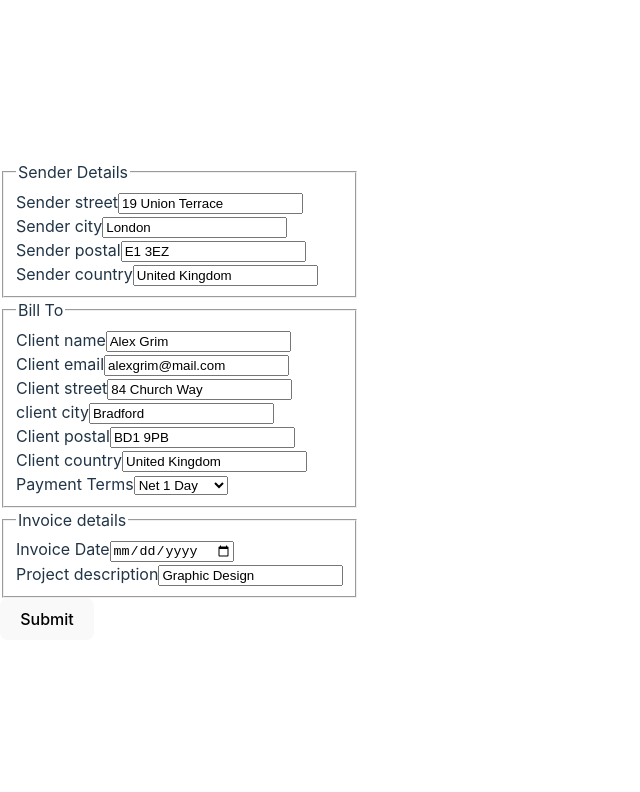
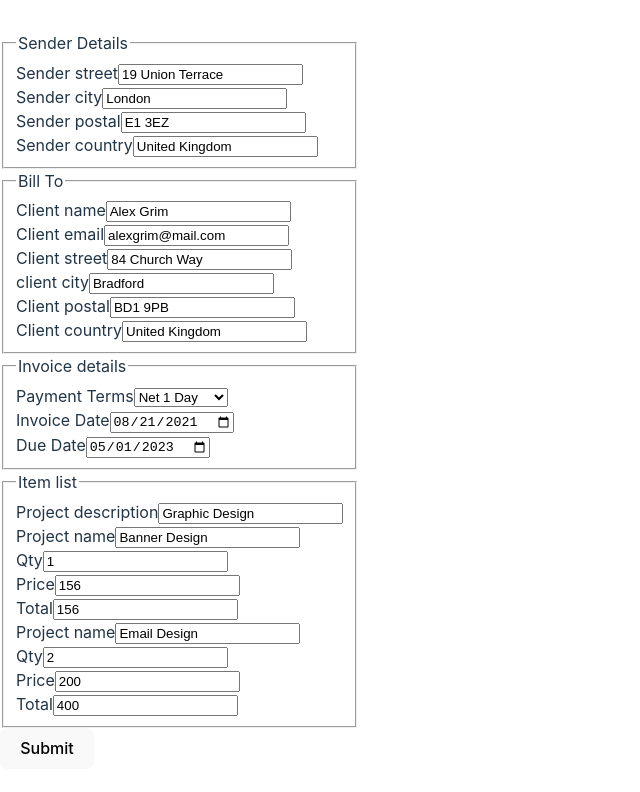
Before and after one commit to queseri/react-forms-demo, a React (Vite) app: page / in a window 1280 px wide. Shown: the top 792 px of the page, without its empty margins (0-640 px from the left). Built offline with nearby package versions, Linux system fonts and the light colour scheme.

Commit message:
fix: payment date fixed using watch and value

```diff
--- a/src/AppController.tsx
+++ b/src/AppController.tsx
@@ -1,6 +1,6 @@
 import React, { useEffect } from "react";
 import { useForm } from "react-hook-form";
-import add  from "date-fns/add";
+import add from "date-fns/add";
 import format from "date-fns/format";
 import CustomInput from "./components/CustomInput";
 import CustomSelect from "./components/CustomSelect";
@@ -24,12 +24,20 @@ type FormValues = {
   createdAt: string;
   description: string;
   paymentTerms: any;
-  paymentDue: Date;
+  paymentDue: string;
+  items: ICosting[];
 };
+
+export interface ICosting {
+  name: string;
+  quantity: number;
+  price: number;
+  total: number;
+}
 
 const AppController = () => {
   const invoice = dataList;
-  const initialState = {
+  const initialState: FormValues = {
     senderAddress: {
       street: invoice.senderAddress.street,
       postal: invoice.senderAddress.postCode,
@@ -44,10 +52,11 @@ const AppController = () => {
     },
     clientName: invoice.clientName,
     clientEmail: invoice.clientEmail,
-    createdAt: format(new Date(invoice.createdAt), "yyyy/MM/dd"),
+    createdAt: format(new Date(invoice.createdAt), "yyyy-MM-dd"),
     description: invoice.description,
     paymentTerms: 1,
-    paymentDue: new Date(invoice.paymentDue),
+    paymentDue: format(new Date(invoice.paymentDue), "yyyy-MM-dd"),
+    items: invoice.items,
   };
 
   const { control, handleSubmit, watch, setValue } = useForm<FormValues>({
@@ -55,25 +64,42 @@ const AppController = () => {
   });
 
   const payment = watch("paymentTerms");
-  console.log(payment);
+  const itemsWatch = watch("items");
+  //  console.log(payment)
+  //  console.log(itemsWatch);
 
   useEffect(() => {
     // update the days when payment terms have been selected
     switch (payment) {
-      case 1:
-        setValue("paymentDue", add(Date.now(), { days: 1 }));
+      case "1":
+        setValue(
+          "paymentDue",
+          format(add(Date.now(), { days: 1 }), "yyyy-MM-dd")
+        );
         break;
-      case 6:
-        setValue("paymentDue", add(Date.now(), { days: 6 }));
+      case "6":
+        setValue(
+          "paymentDue",
+          format(add(Date.now(), { days: 6 }), "yyyy-MM-dd")
+        );
         break;
-      case 7:
-        setValue("paymentDue", add(Date.now(), { days: 7 }));
+      case "7":
+        setValue(
+          "paymentDue",
+          format(add(Date.now(), { days: 7 }), "yyyy-MM-dd")
+        );
         break;
-      case 14:
-        setValue("paymentDue", add(Date.now(), { days: 14 }));
+      case "14":
+        setValue(
+          "paymentDue",
+          format(add(Date.now(), { days: 14 }), "yyyy-MM-dd")
+        );
         break;
       default:
-        setValue("paymentDue", add(Date.now(), { days: 30 }));
+        setValue(
+          "paymentDue",
+          format(add(Date.now(), { days: 30 }), "yyyy-MM-dd")
+        );
     }
     console.log(payment);
     console.log(invoice.paymentDue);
@@ -230,6 +256,10 @@ const AppController = () => {
             },
           }}
         />
+      </fieldset>
+
+      <fieldset>
+        <legend>Invoice details</legend>
         <CustomSelect
           name="paymentTerms"
           control={control}
@@ -242,9 +272,6 @@ const AppController = () => {
             { value: 30, label: "Net 30 days" },
           ]}
         />
-      </fieldset>
-      <fieldset>
-        <legend>Invoice details</legend>
         <CustomInput
           type="date"
           name="createdAt"
@@ -254,7 +281,19 @@ const AppController = () => {
             required: "Date is required",
           }}
         />
+        <CustomInput
+          type="date"
+          name="paymentDue"
+          labelText="Due Date"
+          control={control}
+          rules={{
+            required: "Date is required",
+          }}
+        />
+      </fieldset>
 
+      <fieldset>
+        <legend>Item list</legend>
         <CustomInput
           type="text"
           name="description"
@@ -269,6 +308,58 @@ const AppController = () => {
             },
           }}
         />
+        {invoice.items.map((item, index) => (
+          <div key={item.name}>
+            <CustomInput
+              type="text"
+              name={`items.${index}.name`}
+              labelText="Project name"
+              control={control}
+              rules={{
+                required: "Project name is required",
+                minLength: { value: 4, message: "must be greater than 4" },
+                maxLength: {
+                  value: 40,
+                  message: "Project name  must be less than 40",
+                },
+              }}
+            />
+            <CustomInput
+              type="number"
+              name={`items.${index}.quantity`}
+              labelText="Qty"
+              control={control}
+              rules={{
+                required: "Quantity is required",
+                min: { value: 1, message: "Quantity must be greater than 0" },
+                max: {
+                  value: 100,
+                  message: "Quantity  must be less than 100",
+                },
+              }}
+            />
+            <CustomInput
+              type="number"
+              name={`items.${index}.price`}
+              labelText="Price"
+              control={control}
+              rules={{
+                required: "Price is required",
+                min: { value: 0, message: "Price must be greater than 0" },
+              }}
+            />
+            <CustomInput
+              type="number"
+              name={`items.${index}.total`}
+              labelText="Total"
+              control={control}
+              rules={{
+                required: "Total is required",
+                min: { value: 0, message: "Total must be greater than 0" },
+              }}
+            />
+          </div>
+        ))}
       </fieldset>
       <button type="submit">Submit</button>
     </form>
--- a/src/components/CustomInput.tsx
+++ b/src/components/CustomInput.tsx
@@ -1,6 +1,5 @@
-// CustomInput.tsx
 import React from "react";
-import { useController, Control } from "react-hook-form";
+import { useController } from "react-hook-form";
 
 type FormValues = {
   name: string;
```
